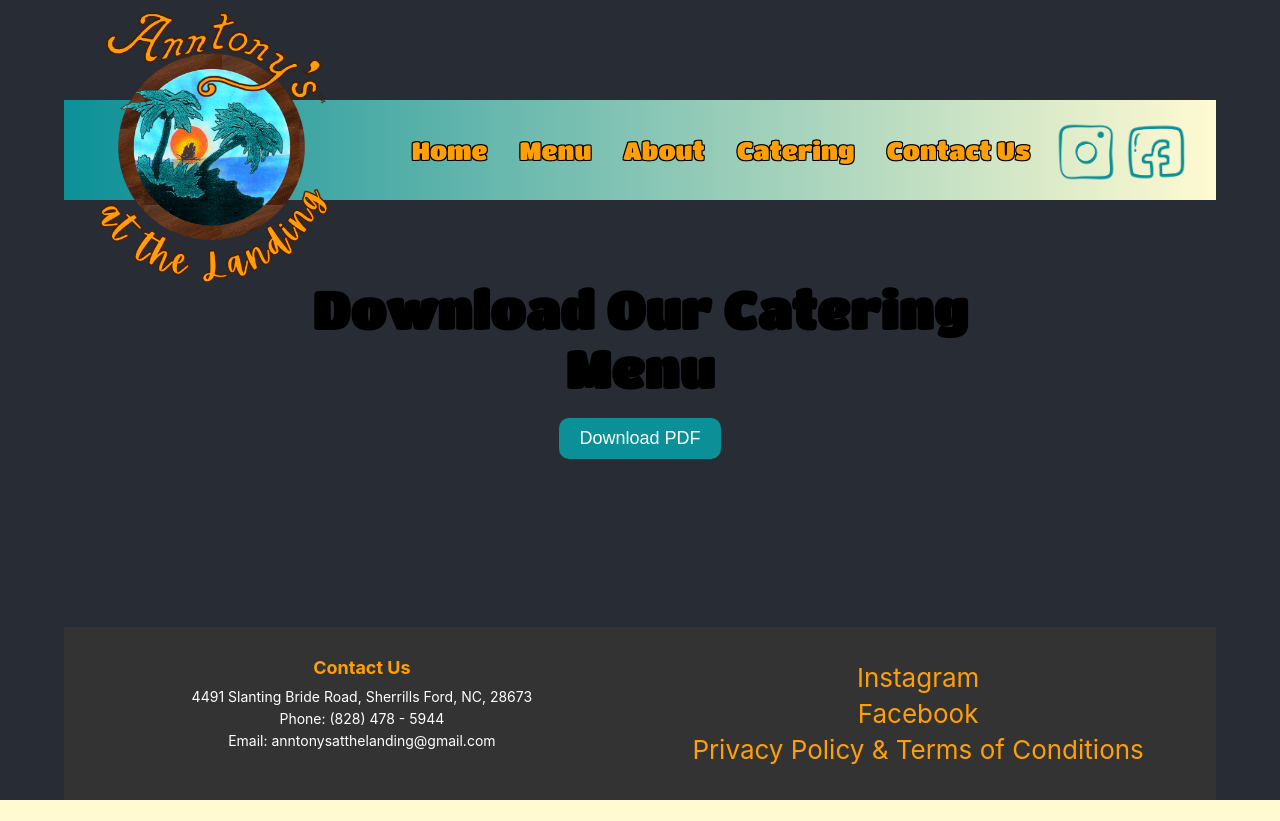
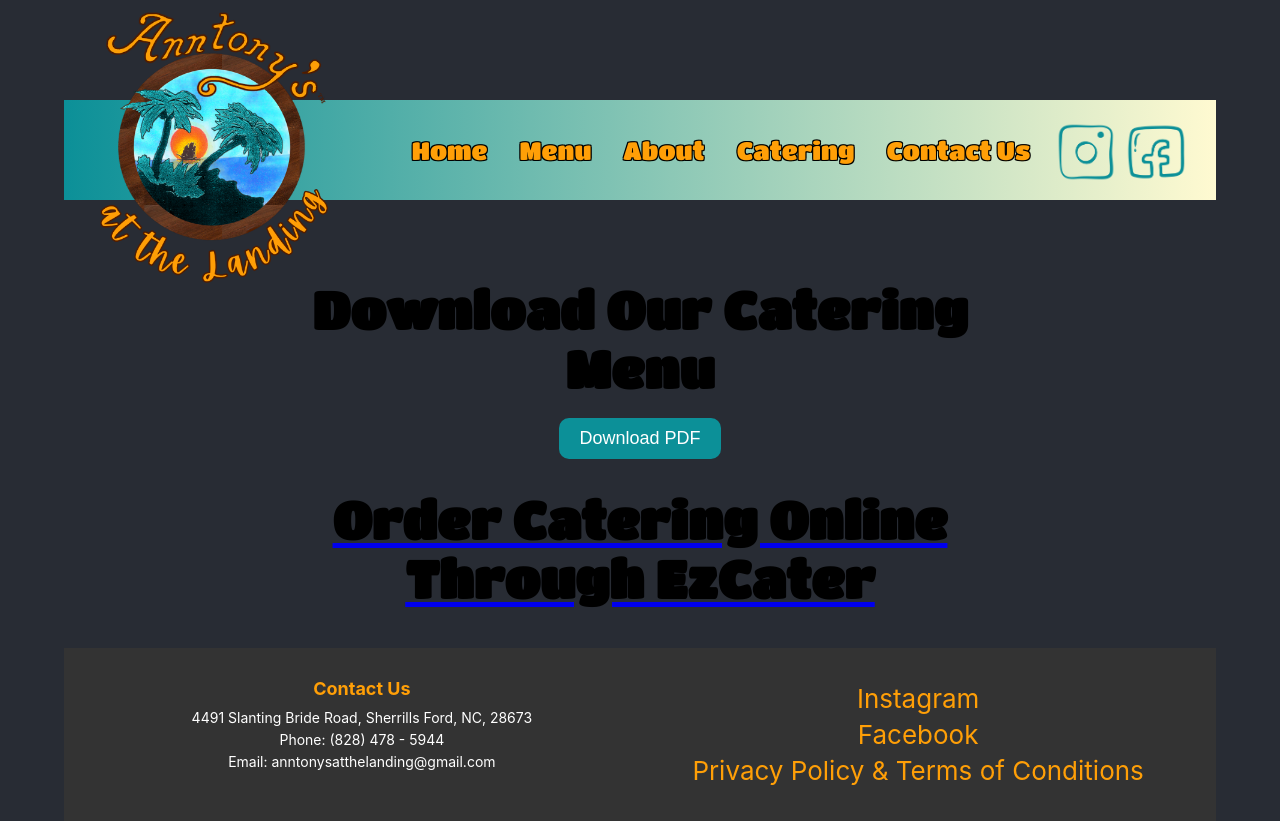
Before and after one commit to Introvette/anntonys-at-the-landing, a React (Create React App) app: page /catering in a window 1280 px wide. Before the commit the page ends 800 px from the top, so only its background shows below. Built offline with nearby package versions, Linux system fonts and the light colour scheme.

Commit message:
Update catering.jsx

```diff
--- a/src/Components/Pages/Catering/catering.jsx
+++ b/src/Components/Pages/Catering/catering.jsx
@@ -18,6 +18,8 @@
           <button className="catering-btn" onClick={handleDownload}>
             Download PDF
           </button>
+          <br></br>
+          <a href="https://www.ezcater.com/catering/pvt/anntonys-at-the-landing-3"><h1>Order Catering Online Through EzCater</h1></a>
         </div>
       </div>
       <Footer />
```
